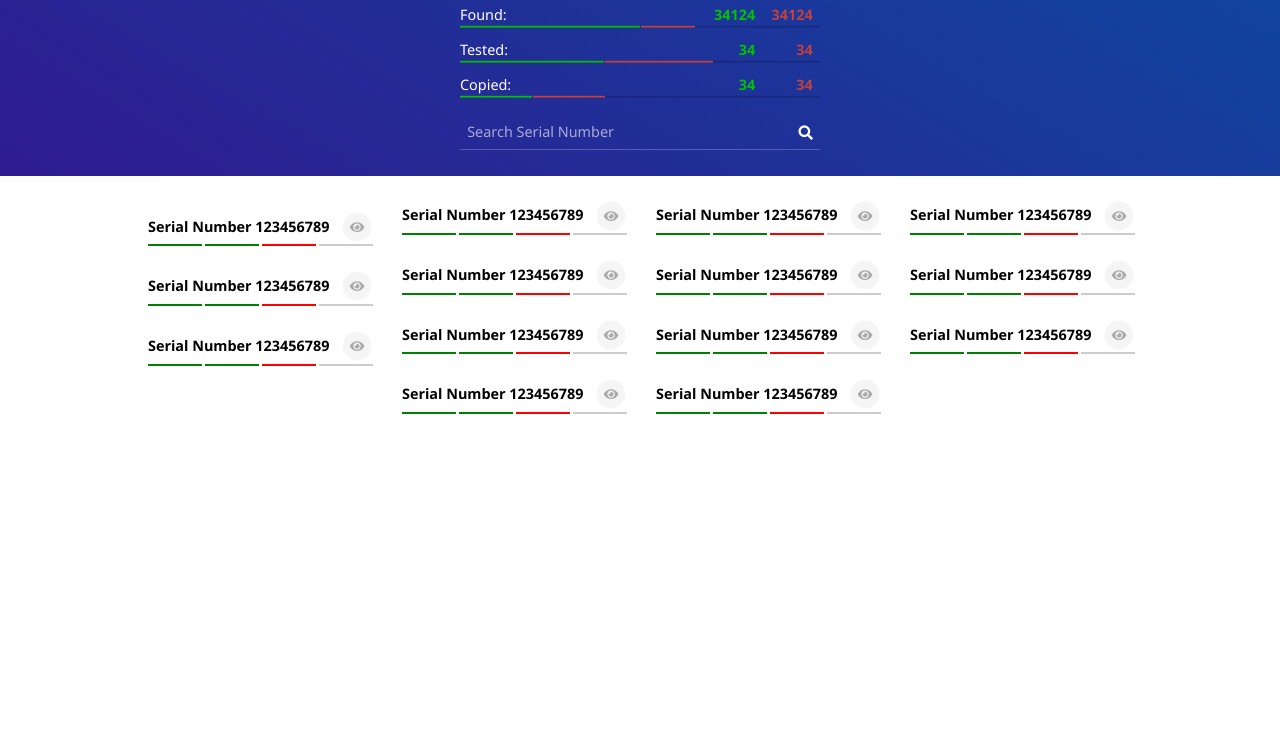
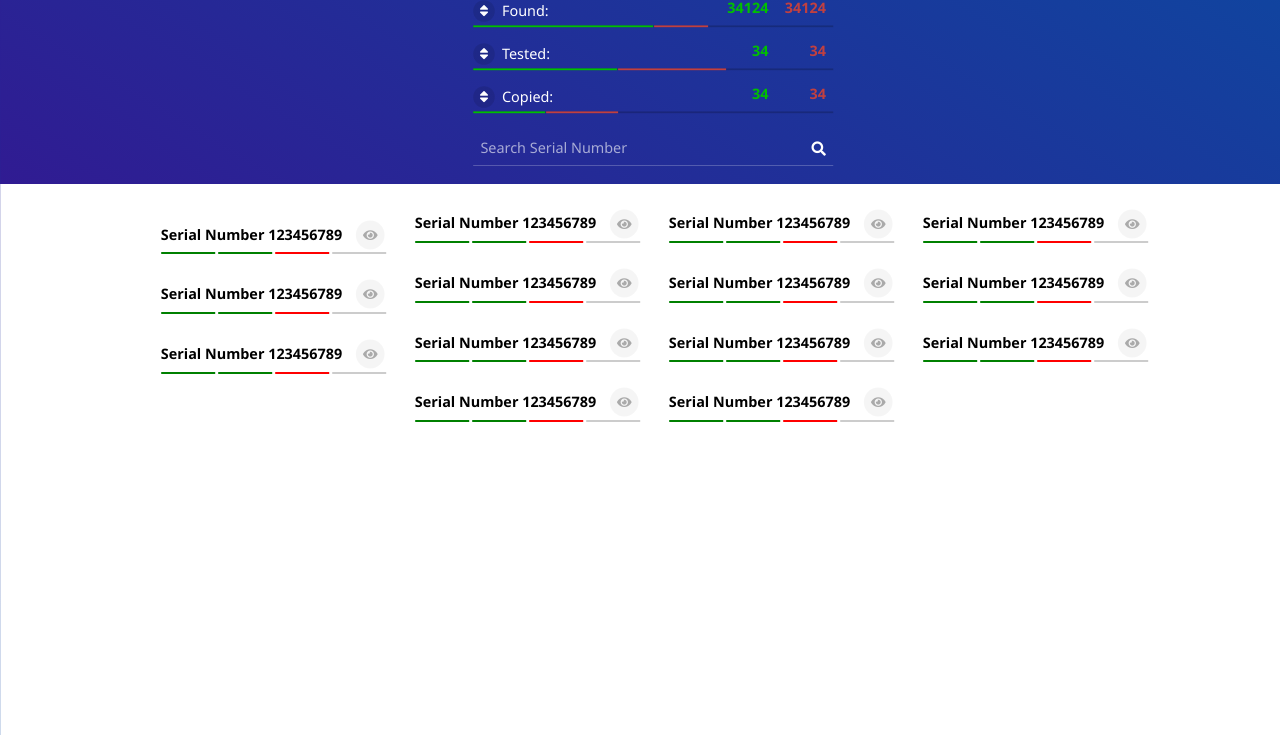
Before and after one commit to KMurphs/report-gatherer-tool, a website: page index.html in a window 1280 px wide. Shown: the part 65-800 px from the top of the page. Drawn offline with Linux system fonts and the light colour scheme.

Commit message:
Completed main page ui

```diff
--- a/css/index.css
+++ b/css/index.css
@@ -434,7 +434,7 @@ body *{
 .main-page .page__header{
   padding: 1rem;
   position: relative;
-  padding-bottom: 1.5rem;
+  /* padding-bottom: 1.5rem; */
   background: rgb(48,27,146);
   background: linear-gradient(31deg, rgba(48,27,146,1) 0%, rgba(14,71,160,1) 100%);
 }
@@ -445,8 +445,24 @@ body *{
 .main-page .page__header h1{
   align-self: center;
   text-align: center;
-  margin-top: .5rem;
+  /* margin-top: .5rem; */
   margin-bottom: 1.5rem;
+}
+.main-page .page__header .filter{
+  margin-right: .5rem;
+  display: inline-flex;
+  border-radius: 50%;
+  background: rgba(0,0,0,0.1);
+  width: 1.5rem;
+  height: 1.5rem;
+  justify-content: center;
+  align-items: center;
+  transition: all .3s;
+  cursor: pointer;
+}
+.main-page .page__header .progress-stats-3-categories:hover .filter{
+  background: rgba(0,0,0,0.3);
+  transition: all .3s;
 }
 .main-page .page__header .progress-stats-3-categories{
   transform: scale(.9);
--- a/css/utils.css
+++ b/css/utils.css
@@ -391,11 +391,11 @@ button:hover{
   padding: 1rem;
   display: flex;
   flex-direction: column;
-  width: 100vw;
+  width: 102vw;
   height: 100vh;
   position: fixed;
   top: 0;
-  left: 50%;
+  left: 51%;
   padding: 1rem;
   display: flex;
   flex-direction: column;
--- a/index.html
+++ b/index.html
@@ -85,13 +85,13 @@
         </div>
         <div class="group">
           <div class="progress-stats-3-categories" style="--category-1: 50%; --category-2: 15%;">
-            <span class="">Found: </span> <span class="progress-stats-3-categories__item">34124</span><span class="progress-stats-3-categories__item">34124</span><span class="progress-stats-3-categories__item progress-stats-3-categories__item--invisible">34</span>
+            <span class=""><span class="filter"><i class="fas fa-sort"></i></span>Found: </span> <span class="progress-stats-3-categories__item">34124</span><span class="progress-stats-3-categories__item">34124</span><span class="progress-stats-3-categories__item progress-stats-3-categories__item--invisible">34</span>
           </div>
           <div class="progress-stats-3-categories" style="--category-1: 40%; --category-2: 30%;">
-            <span class="">Tested: </span> <span class="progress-stats-3-categories__item">34</span><span class="progress-stats-3-categories__item">34</span><span class="progress-stats-3-categories__item progress-stats-3-categories__item--invisible">34</span>
+            <span class=""><span class="filter"><i class="fas fa-sort"></i></span>Tested: </span> <span class="progress-stats-3-categories__item">34</span><span class="progress-stats-3-categories__item">34</span><span class="progress-stats-3-categories__item progress-stats-3-categories__item--invisible">34</span>
           </div>
           <div class="progress-stats-3-categories" style="--category-1: 20%; --category-2: 20%;">
-            <span class="">Copied: </span> <span class="progress-stats-3-categories__item">34</span><span class="progress-stats-3-categories__item">34</span><span class="progress-stats-3-categories__item progress-stats-3-categories__item--invisible">34</span>
+            <span class=""><span class="filter"><i class="fas fa-sort"></i></span>Copied: </span> <span class="progress-stats-3-categories__item">34</span><span class="progress-stats-3-categories__item">34</span><span class="progress-stats-3-categories__item progress-stats-3-categories__item--invisible">34</span>
           </div>
         </div>
         <div class="group">
```
